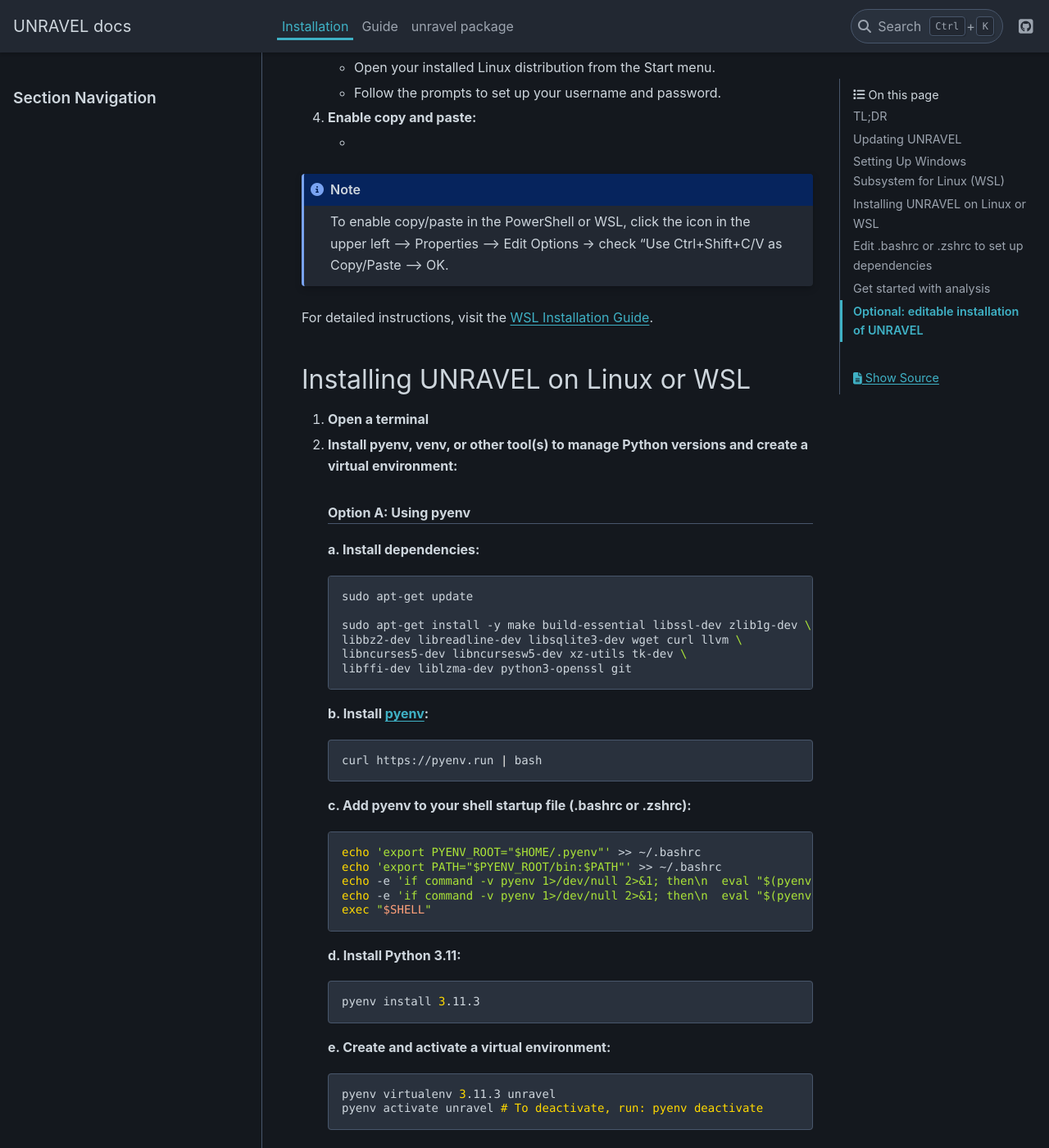
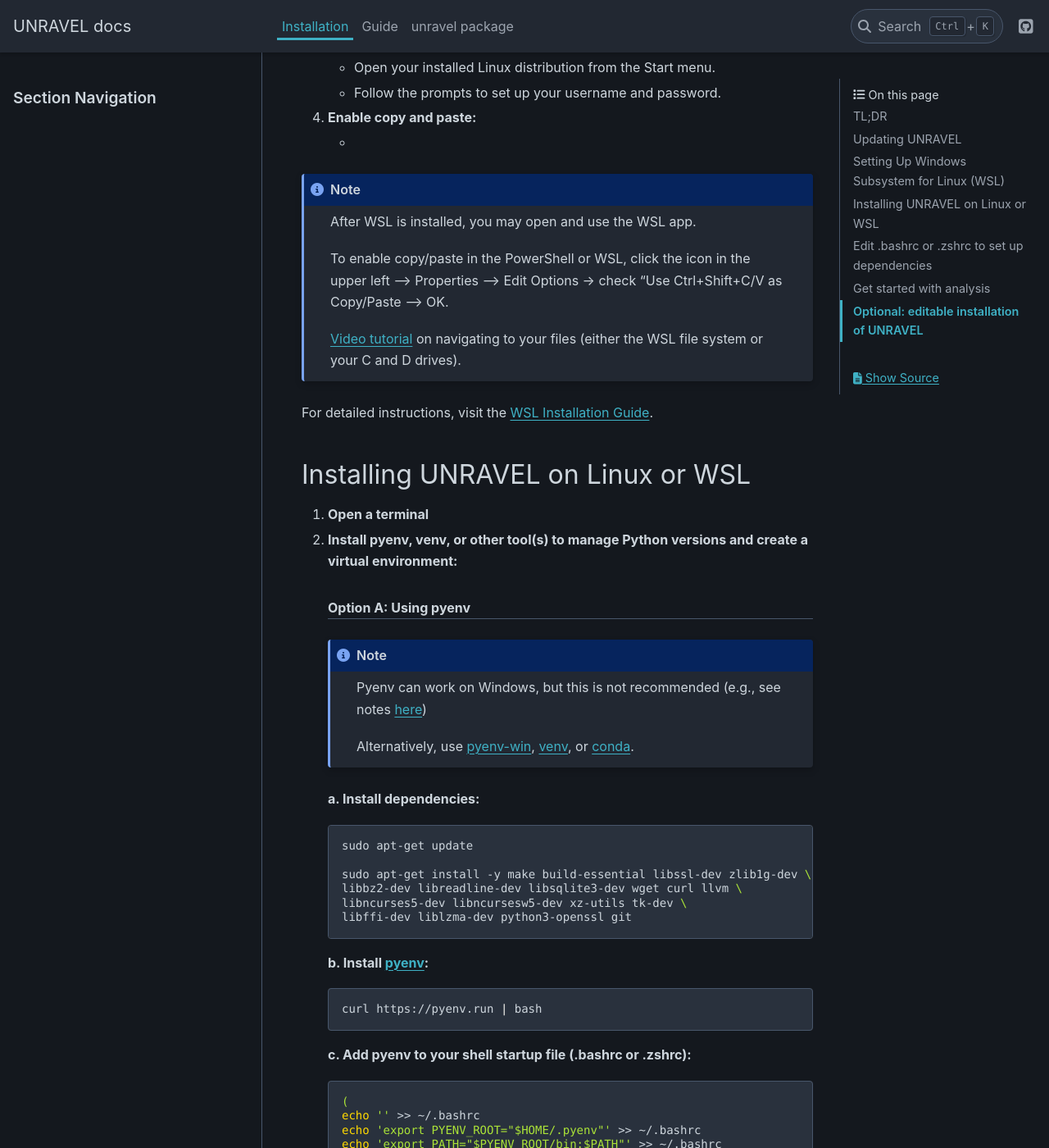
Before and after one commit to b-heifets/UNRAVEL, a Sphinx documentation site: the page built from unravel/docs/installation.md, in a window 1280 px wide and 1400 px high, scrolled down 1342 px. Shown: the whole window at 82% size. Built offline with Sphinx 7.4.7 and the PyData theme 0.15.4, drawn with Linux system fonts in a browser that asks for light colours; some of the changed text lies outside the part shown.

Commit message:
Updated installation notes

````diff
--- a/unravel/docs/installation.md
+++ b/unravel/docs/installation.md
@@ -74,7 +74,11 @@
     -
 
 :::{note}
+After WSL is installed, you may open and use the WSL app.
+
 To enable copy/paste in the PowerShell or WSL, click the icon in the upper left --> Properties --> Edit Options -> check "Use Ctrl+Shift+C/V as Copy/Paste --> OK.
+
+[Video tutorial](https://www.youtube.com/watch?v=i547sSXhq0E) on navigating to your files (either the WSL file system or your C and D drives).
 :::
 
 For detailed instructions, visit the [WSL Installation Guide](https://docs.microsoft.com/en-us/windows/wsl/install).
@@ -86,6 +90,12 @@
 2. **Install pyenv, venv, or other tool(s) to manage Python versions and create a virtual environment:**
 
     ### Option A: Using pyenv
+
+    :::{note}
+    Pyenv can work on Windows, but this is not recommended (e.g., see notes [here](https://github.com/pyenv/pyenv))
+
+    Alternatively, use [pyenv-win](https://github.com/pyenv-win/pyenv-win), [venv](https://docs.python.org/3/library/venv.html), or [conda](https://conda.io/projects/conda/en/latest/user-guide/install/index.html).
+    :::
 
     **a. Install dependencies:**
     ```bash
@@ -104,11 +114,14 @@
 
     **c. Add pyenv to your shell startup file (.bashrc or .zshrc):**
     ```bash
+    (
+    echo '' >> ~/.bashrc
     echo 'export PYENV_ROOT="$HOME/.pyenv"' >> ~/.bashrc
     echo 'export PATH="$PYENV_ROOT/bin:$PATH"' >> ~/.bashrc
-    echo -e 'if command -v pyenv 1>/dev/null 2>&1; then\n  eval "$(pyenv init --path)"\nfi' >> ~/.bashrc
-    echo -e 'if command -v pyenv 1>/dev/null 2>&1; then\n  eval "$(pyenv init -)"\nfi' >> ~/.bashrc
-    exec "$SHELL"
+    echo 'eval "$(pyenv init --path)"' >> ~/.bashrc
+    echo 'eval "$(pyenv init -)"' >> ~/.bashrc
+    echo 'eval "$(pyenv virtualenv-init -)"' >> ~/.bashrc
+    )
     ```
 
     **d. Install Python 3.11:**
@@ -150,14 +163,7 @@
 :::
 
 5. **Install Ilastik:**
-    - Download the Ilastik installer from the [Ilastik website](https://www.ilastik.org/download.html).
-    - Follow the installation instructions specific to your operating system.
-    - Example for Linux:
-        ```bash
-        wget https://files.ilastik.org/ilastik-1.3.3post3-Linux.tar.bz2
-        tar -xjf ilastik-1.3.3post3-Linux.tar.bz2
-        sudo mv ilastik-1.3.3post3-Linux /usr/local/
-        ```
+    - [Ilastik installation website](https://www.ilastik.org/download.html).
 
 6. **Install FSL:**
     - Follow the installation instructions from the [FSL website](https://fsl.fmrib.ox.ac.uk/fsl/fslwiki/FslInstallation).
````
